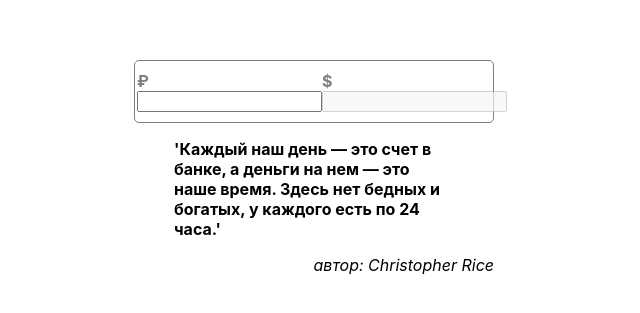
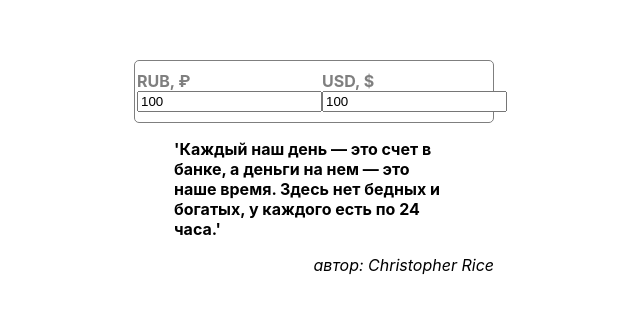
Before and after one commit to DenisPepper/ab-current-exchange-rate, a React (Create React App) app: page / in a window 1280 px wide. Shown: the part 233-546 px from the top of the page, without its empty margins (326-966 px from the left). Built offline with nearby package versions, Linux system fonts and the light colour scheme.

Commit message:
make controlled inputs in Converter FC

```diff
--- a/src/components/converter/converter.js
+++ b/src/components/converter/converter.js
@@ -1,20 +1,37 @@
 import css from './converter.module.css';
+import {useState} from "react";
 
 export const Converter = () => {
+    const [rub, setRub] = useState(() => 100);
+    const [usd, setUsd] = useState(() => 100);
     return (
         <form className={css.form}>
             <label className={css.label}>
                 <span className={css.label_text}>
-                    ₽
+                    RUB, ₽
                 </span>
-                <input className={css.input} type="number" name={'rub'} min={0} step={1}/>
+                <input
+                    className={css.input}
+                    type="number"
+                    name={'rub'}
+                    min={0}
+                    step={1}
+                    value={rub}
+                    onChange={(evt) => setRub(evt.target.value)}
+                />
             </label>
 
             <label className={css.label}>
                 <span className={css.label_text}>
-                    $
+                    USD, $
                 </span>
-                <input className={css.input} type="number" name={'usd'} disabled/>
+                <input
+                    className={css.input}
+                    type="number"
+                    name={'usd'}
+                    value={usd}
+                    onChange={(evt) => setUsd(evt.target.value)}
+                />
             </label>
         </form>
     );
```
Also changed, not shown: 1 other file (tests, documents, lock files or other folders).
